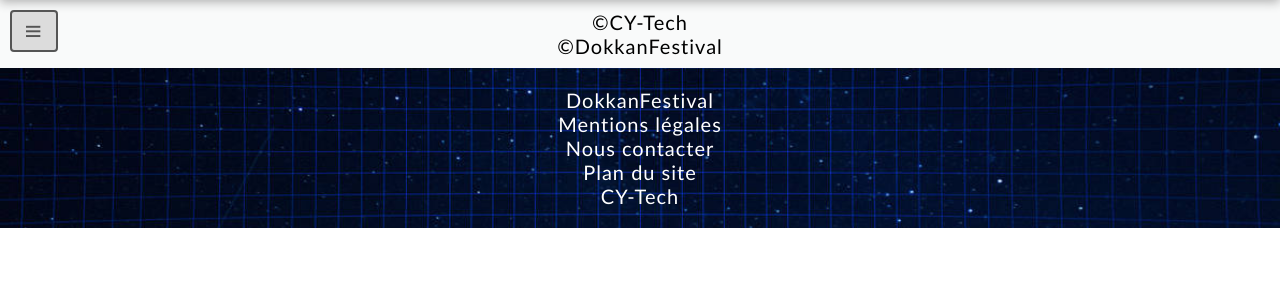
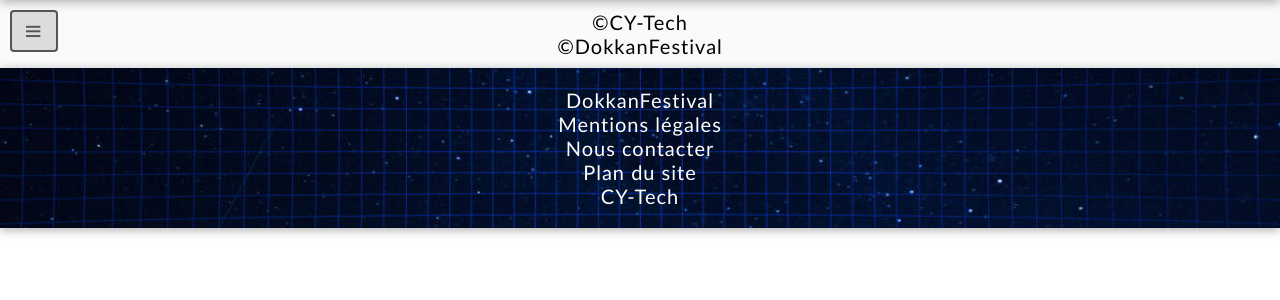
Before and after one commit to kienson/Dev-Web, a PHP site: page /php/mentions.php in a window 1280 px wide. Shown: the part 226-526 px from the top of the page. Run offline with PHP 8.4, Linux system fonts and the light colour scheme; the visitor is signed in with stand-in values (Sample User, id 1); data that the repository does not hold is empty.

Commit message:
Update design.css

```diff
--- a/css/design.css
+++ b/css/design.css
@@ -13,6 +13,7 @@ footer {
   width: 100%;
 	position:relative;
 	bottom:0%;
+  box-shadow: 0px 2px 10px #adadad;
 }
 
 footer a{
```
